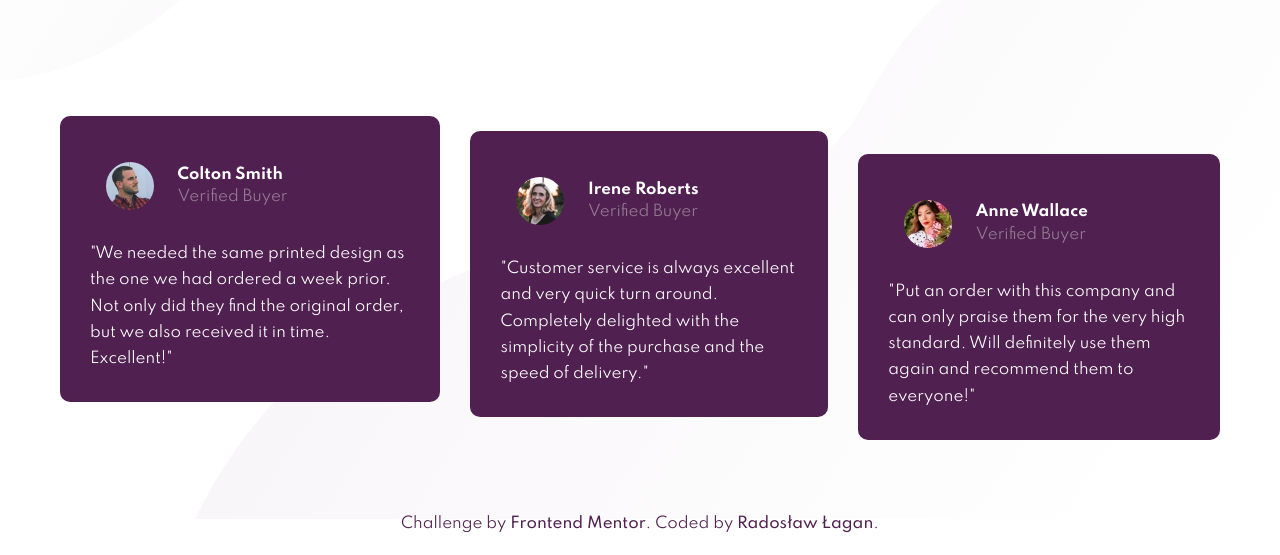
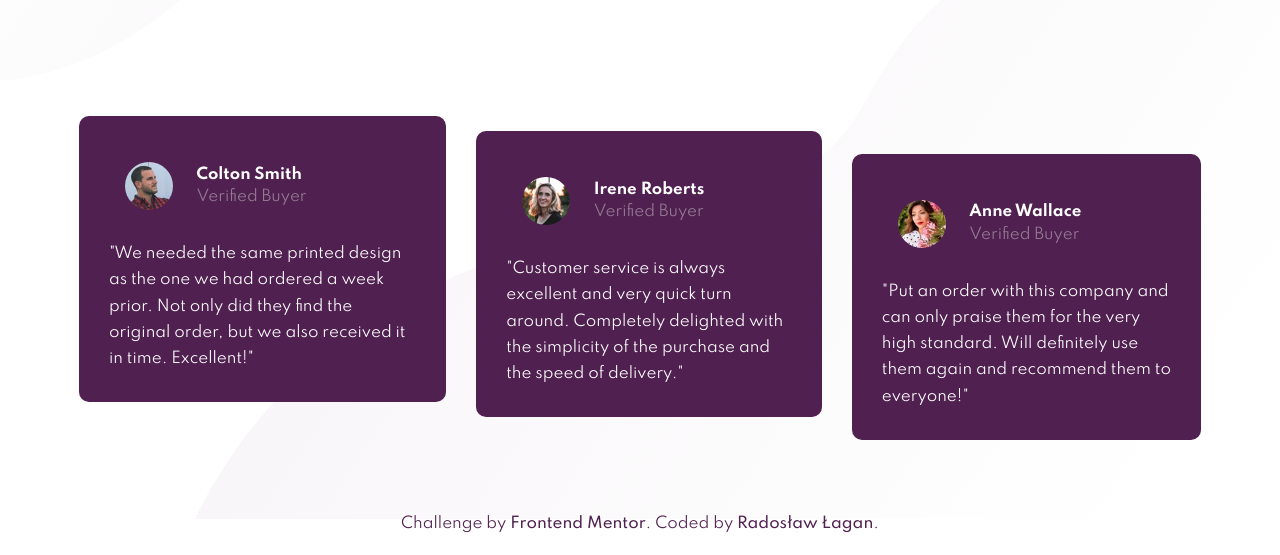
Before and after one commit to radoslawbilke/Social-proof-section, a plain HTML site: page index.html in a window 1280 px wide. Shown: the part 281-836 px from the top of the page. Drawn offline with Linux system fonts and the light colour scheme.

Commit message:
Minor improvements

```diff
--- a/sass/main.scss
+++ b/sass/main.scss
@@ -132,6 +132,7 @@ body {
 		display: flex;
 		justify-content: center;
 		align-items: center;
+		width: 90vw;
 		max-width: 1250px;
 	}
 
@@ -191,14 +192,14 @@ body {
 		margin: 0 auto;
 		padding: 0 0;
 		display: flex;
-		justify-content: center;
+		justify-content: space-between;
 		align-items: center;
+		width: 90vw;
 		max-width: 1250px;
 
 		.review {
 			padding: 2em 2em;
 			margin-inline: 1em;
-			max-width: 450px;
 
 			&:nth-child(2) {
 				margin-top: 3em;
```
Also changed, not shown: css/main.css, 1 other file.
